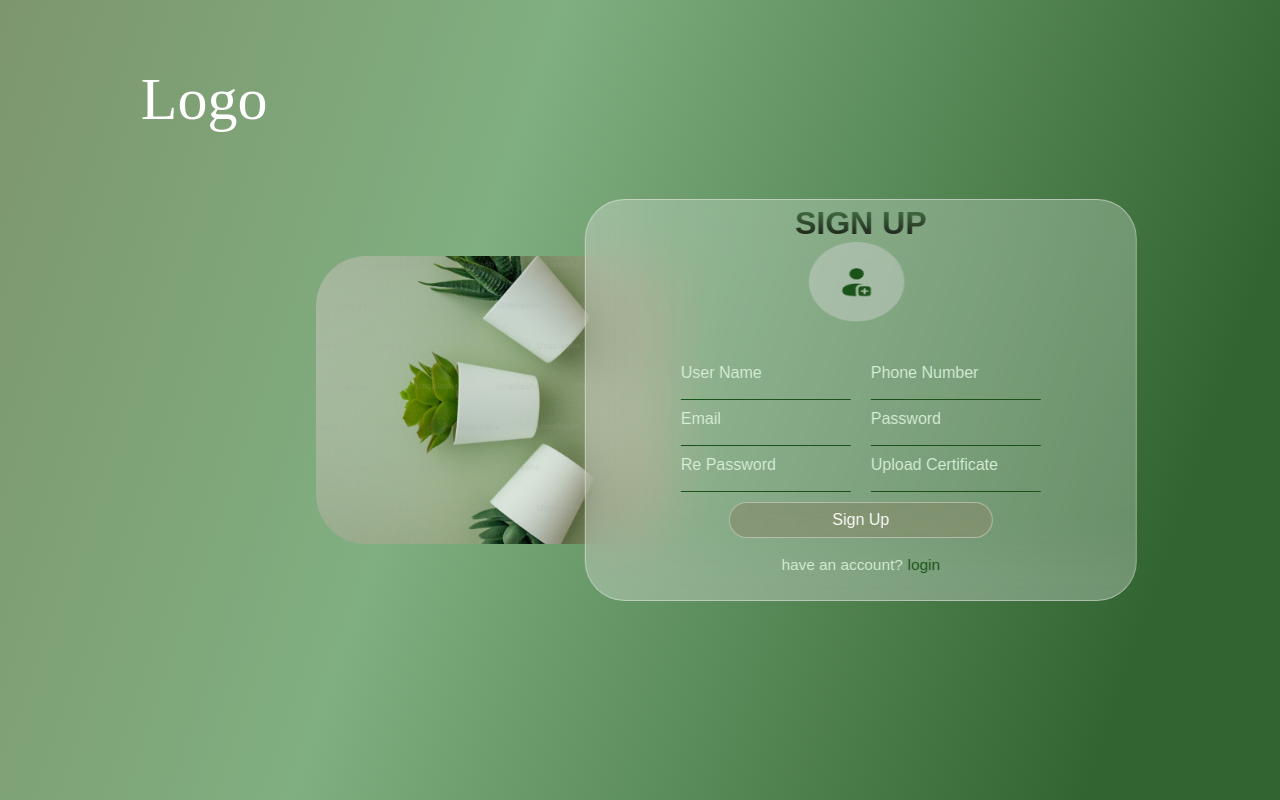
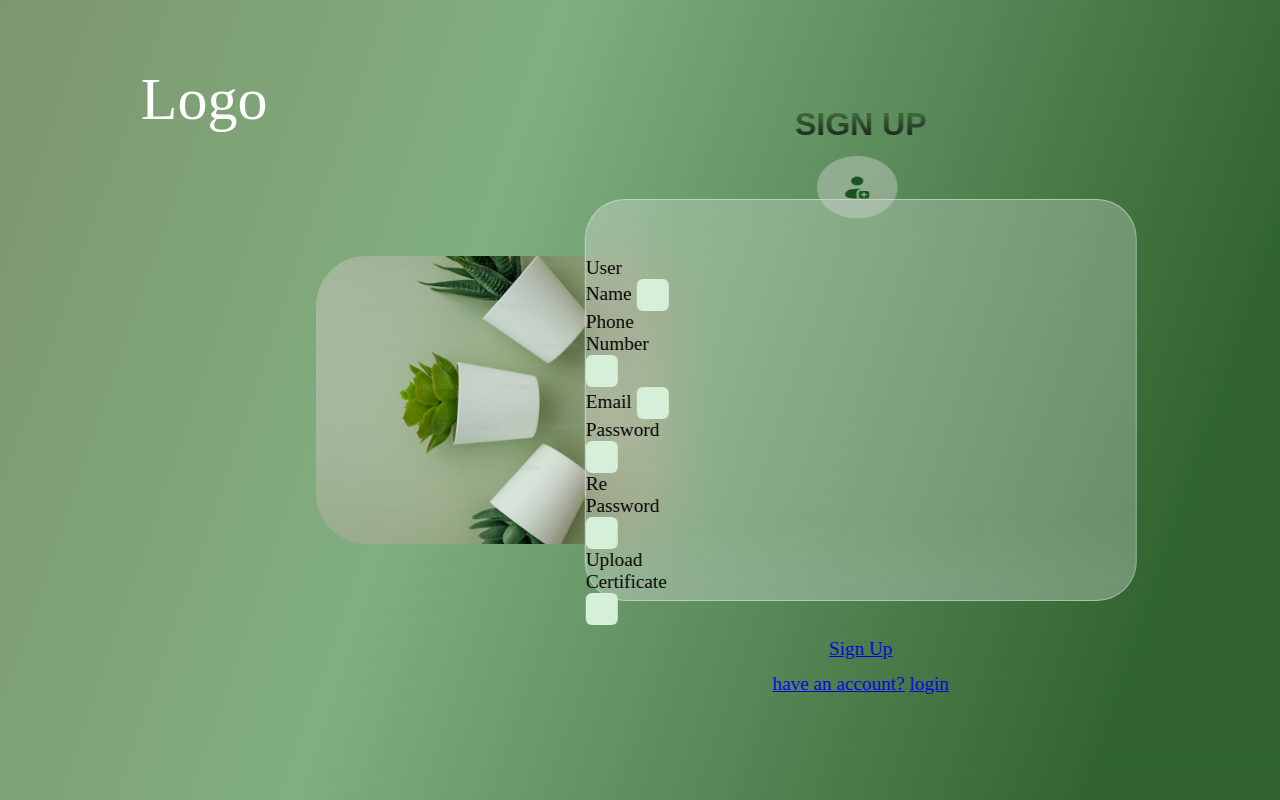
Before and after one commit to YoosTh2/da_work, a plain HTML site: page verification.html in a window 1280 px wide. Drawn offline with Linux system fonts and the light colour scheme.

Commit message:
Update verify.css

```diff
--- a/verify.css
+++ b/verify.css
@@ -9,6 +9,7 @@ h1,h2,h3,h4,h5 {
   font-size: inherit;
   font-weight: inherit;
 }
+
 /* START READING FROM HERE TO THE END(UP IS JUST THE BASIC STYLING) */
 
 body {
@@ -19,7 +20,6 @@ body {
     rgba(26, 83, 25, 0.9) 87.8%
   );
   display: flex;
-  /* flex-direction: column; */
   align-items: center;
   justify-content: center;
   margin: 0;
@@ -66,6 +66,7 @@ body {
   max-width: 550px;
 
   height: 50vh;
+  gap: 13px;
 
   font-size: 1.2rem;
 
@@ -79,53 +80,7 @@ body {
   box-shadow: 47.43px -47.43px 47.43px 0px #c2c2c21a inset;
 
   backdrop-filter: blur(25px);
-}
-
-.go_right {
-  animation-name: go-right;
-  animation-duration: 0.4s;
-  animation-iteration-count: 1;
-  animation-timing-function: ease-in-out;
-  transform: translateX(40%);
-}
-
-@keyframes go-right {
-  0% {
-    transform: none;
-  }
-
-  100% {
-    transform: translateX(40%);
-  }
-}
-
-.go_left {
-  animation-name: go-left;
-  animation-duration: 0.4s;
-  animation-iteration-count: 1;
-  animation-timing-function: ease-in-out;
-  transform: translateX(-40%);
-}
-
-@keyframes go-left {
-  0% {
-    transform: none;
-  }
-
-  100% {
-    transform: translateX(-40%);
-  }
-}
-
-label {
-  text-align: left;
-
-  font-family: "Poppins", sans-serif;
-
-  font-style: normal;
-  font-size: 1rem;
-
-  color: #d6efd8;
+  transform: translate(40%);
 }
 
 .plants {
@@ -140,41 +95,27 @@ label {
 
   position: absolute;
   margin: 100% 0;
+
+  transform: translate(-40%);
 }
 
 .pic {
-  width: 13vh;
-  height: 14vh;
-}
-
-a {
-  text-decoration: none;
-
-  font-family: "Poppins", sans-serif;
-  font-weight: 100;
-  font-style: normal;
-  font-size: 0.8em;
-}
-
-.have_Account {
-  color: #d6efd8;
-}
-
-.login {
-  color: #1a5319;
+  width: 11vh;
+  height: 11vh;
 }
 
 input {
   box-sizing: border-box;
-  border: none;
-  border-bottom: 1px solid #1a5319;
-  background-color: transparent;
-  max-width: 170px;
+  background-color: #d6efd8;
+  border: 1px transparent;
+  border-radius: 6px;
+  width: 4vh;
+  height: 4vh;
 }
 
-.signup_btn {
+.verify_btn {
   font-size: 1rem;
-  padding: 1vh 8vw;
+  padding: 1vh 10vw;
 
   color: #ffffff;
   background: #7c8761ab;
@@ -190,29 +131,46 @@ input {
   text-decoration: none;
 }
 
-.bottom {
-  text-align: center;
-  margin-top: 15px;
-  margin-bottom: 20px;
+.grid {
+  display: grid;
+  grid-template-columns: repeat(6, 1fr);
+  gap: 10px;
 }
 
-.label_margin {
-  margin: 10px;
+.font {
+  font-family: "Poppins", sans-serif;
+  font-weight: 100;
+  font-style: normal;
+  font-size: 0.8em;
 }
 
-.grid {
-  display: grid;
+.codeSent {
+  color: #1a5319;
+
+  font-family: "Poppins", sans-serif;
+  font-weight: 100;
+  font-style: normal;
+  font-size: 1em;
+  text-align: center;
 }
 
-.label_margin {
-  display: grid;
-  grid-template-columns: 1fr 1fr;
-  gap: 20px;
+.email {
+  color: #d6efd8;
+  text-align: center;
 }
 
-.label_margin > div {
+.explaining {
+  text-align: center;
+  color: #ffffff;
+  width: 27vw;
+  margin-top: 10px;
+  margin-bottom: 10px;
+}
+
+.p_container {
   display: flex;
   flex-direction: column;
+  gap: 10px;
 }
 
 
@@ -233,16 +191,13 @@ input {
     gap: 10px;
     padding: 10px;
     left: 10px;
+    transform: none;
   }
-  input {
-    width: 40vw;
+  .explaining {
+    width: 50vw;
   }
-.go_right{
-  transform: none;
-}
-
-.header{
-  font-size: 5vw;
-}
+  .header{
+    font-size: 5vw;
+  }
 
 }
```
